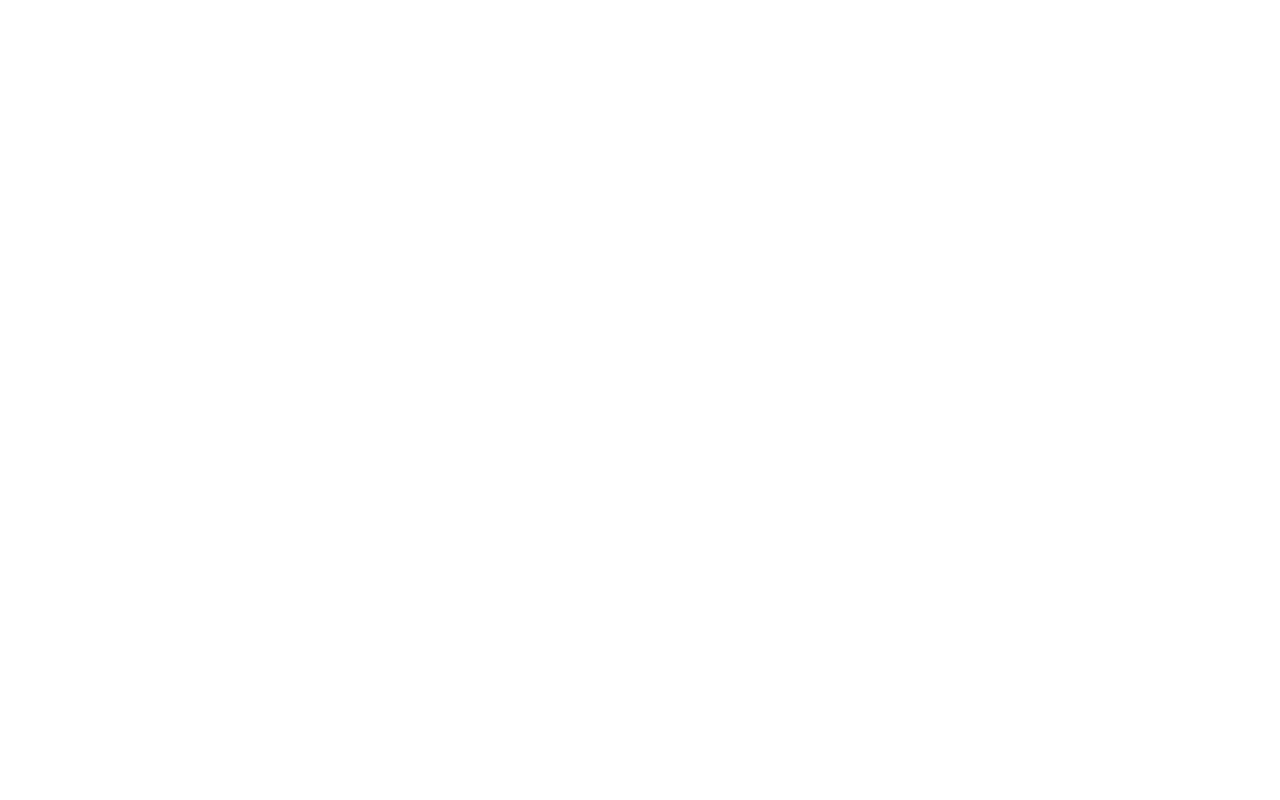
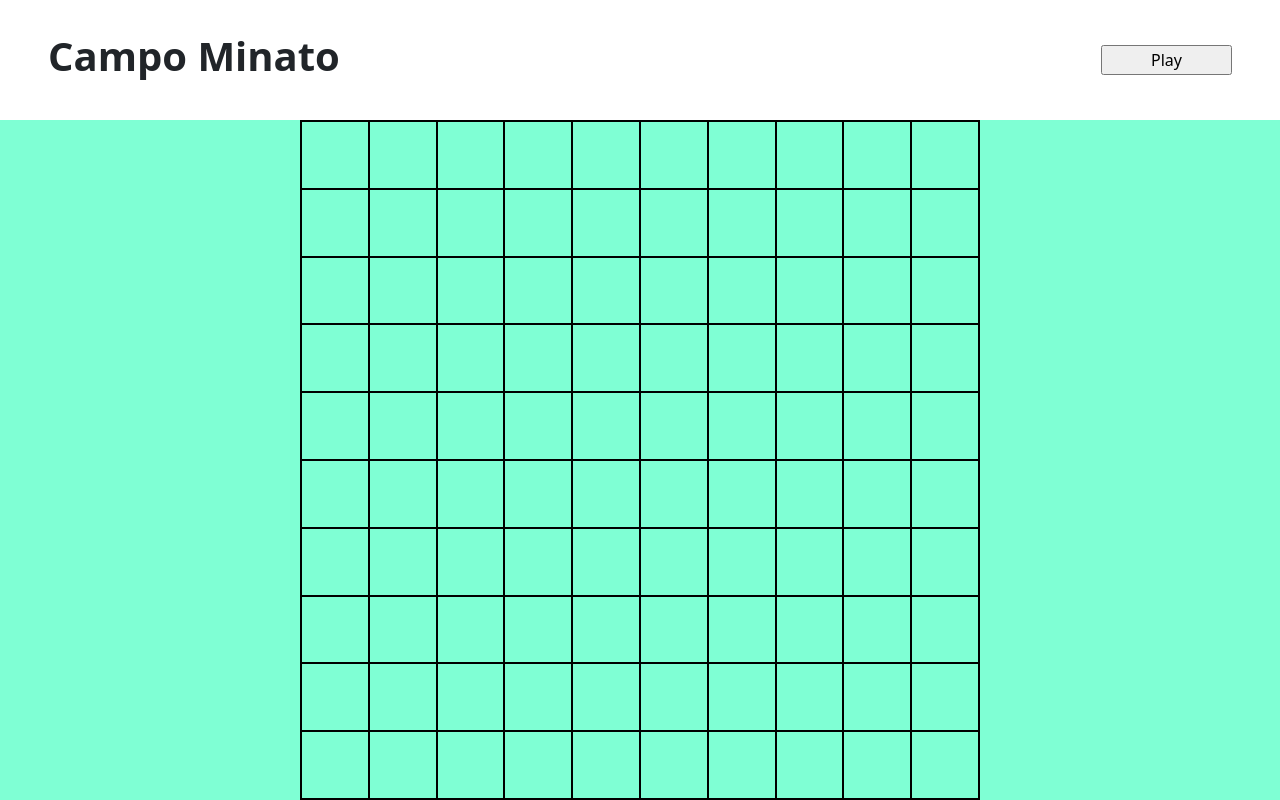
Before and after one commit to nabilmoutahir/js-campominato-grid, a plain HTML site: page index.html in a window 1280 px wide. Drawn offline with nearby package versions, Linux system fonts and the light colour scheme.

Commit message:
feat: add and style base structure

```diff
--- a/css/style.css
+++ b/css/style.css
@@ -0,0 +1,24 @@
+header {
+    height: 15vh;
+
+}
+
+.wrapper {
+    height: 85vh;
+    background-color: aquamarine;
+}
+
+.cells-container {
+    height: 100%;
+    aspect-ratio: 1;
+    border: 1px solid black;
+}
+
+.cell {
+    width: calc(100% / 10);
+    border: 1px solid black;
+}
+
+.active {
+    background-color: aqua;
+}
--- a/index.html
+++ b/index.html
@@ -15,19 +15,120 @@
 
 <body>
 
+    <header class="d-flex justify-content-between align-items-center">
+        <h1 class="fw-bold px-5">Campo Minato</h1>
 
+        <div class="px-5">
+            <input class="px-5" type="button" value="Play">
+        </div>
+    </header>
 
-
-
-
-
-
-
-
-
-
-
-
+    <main>
+        <div class="wrapper d-flex justify-content-center">
+            <div class="cells-container d-flex flex-wrap">
+               <div class="cell"></div>
+               <div class="cell"></div>
+               <div class="cell"></div>
+               <div class="cell"></div>
+               <div class="cell"></div>
+               <div class="cell"></div>
+               <div class="cell"></div>
+               <div class="cell"></div>
+               <div class="cell"></div>
+               <div class="cell"></div>
+               <div class="cell"></div>
+               <div class="cell"></div>
+               <div class="cell"></div>
+               <div class="cell"></div>
+               <div class="cell"></div>
+               <div class="cell"></div>
+               <div class="cell"></div>
+               <div class="cell"></div>
+               <div class="cell"></div>
+               <div class="cell"></div>
+               <div class="cell"></div>
+               <div class="cell"></div>
+               <div class="cell"></div>
+               <div class="cell"></div>
+               <div class="cell"></div>
+               <div class="cell"></div>
+               <div class="cell"></div>
+               <div class="cell"></div>
+               <div class="cell"></div>
+               <div class="cell"></div>
+               <div class="cell"></div>
+               <div class="cell"></div>
+               <div class="cell"></div>
+               <div class="cell"></div>
+               <div class="cell"></div>
+               <div class="cell"></div>
+               <div class="cell"></div>
+               <div class="cell"></div>
+               <div class="cell"></div>
+               <div class="cell"></div>
+               <div class="cell"></div>
+               <div class="cell"></div>
+               <div class="cell"></div>
+               <div class="cell"></div>
+               <div class="cell"></div>
+               <div class="cell"></div>
+               <div class="cell"></div>
+               <div class="cell"></div>
+               <div class="cell"></div>
+               <div class="cell"></div>
+               <div class="cell"></div>
+               <div class="cell"></div>
+               <div class="cell"></div>
+               <div class="cell"></div>
+               <div class="cell"></div>
+               <div class="cell"></div>
+               <div class="cell"></div>
+               <div class="cell"></div>
+               <div class="cell"></div>
+               <div class="cell"></div>
+               <div class="cell"></div>
+               <div class="cell"></div>
+               <div class="cell"></div>
+               <div class="cell"></div>
+               <div class="cell"></div>
+               <div class="cell"></div>
+               <div class="cell"></div>
+               <div class="cell"></div>
+               <div class="cell"></div>
+               <div class="cell"></div>
+               <div class="cell"></div>
+               <div class="cell"></div>
+               <div class="cell"></div>
+               <div class="cell"></div>
+               <div class="cell"></div>
+               <div class="cell"></div>
+               <div class="cell"></div>
+               <div class="cell"></div>
+               <div class="cell"></div>
+               <div class="cell"></div>
+               <div class="cell"></div>
+               <div class="cell"></div>
+               <div class="cell"></div>
+               <div class="cell"></div>
+               <div class="cell"></div>
+               <div class="cell"></div>
+               <div class="cell"></div>
+               <div class="cell"></div>
+               <div class="cell"></div>
+               <div class="cell"></div>
+               <div class="cell"></div>
+               <div class="cell"></div>
+               <div class="cell"></div>
+               <div class="cell"></div>
+               <div class="cell"></div>
+               <div class="cell"></div>
+               <div class="cell"></div>
+               <div class="cell"></div>
+               <div class="cell"></div>
+               <div class="cell"></div>
+            </div>
+        </div>
+    </main>
 
     <script type="text/javascript" src="./js/functions.js"></script>
 
```
Also changed, not shown: Untitled.png (added).
